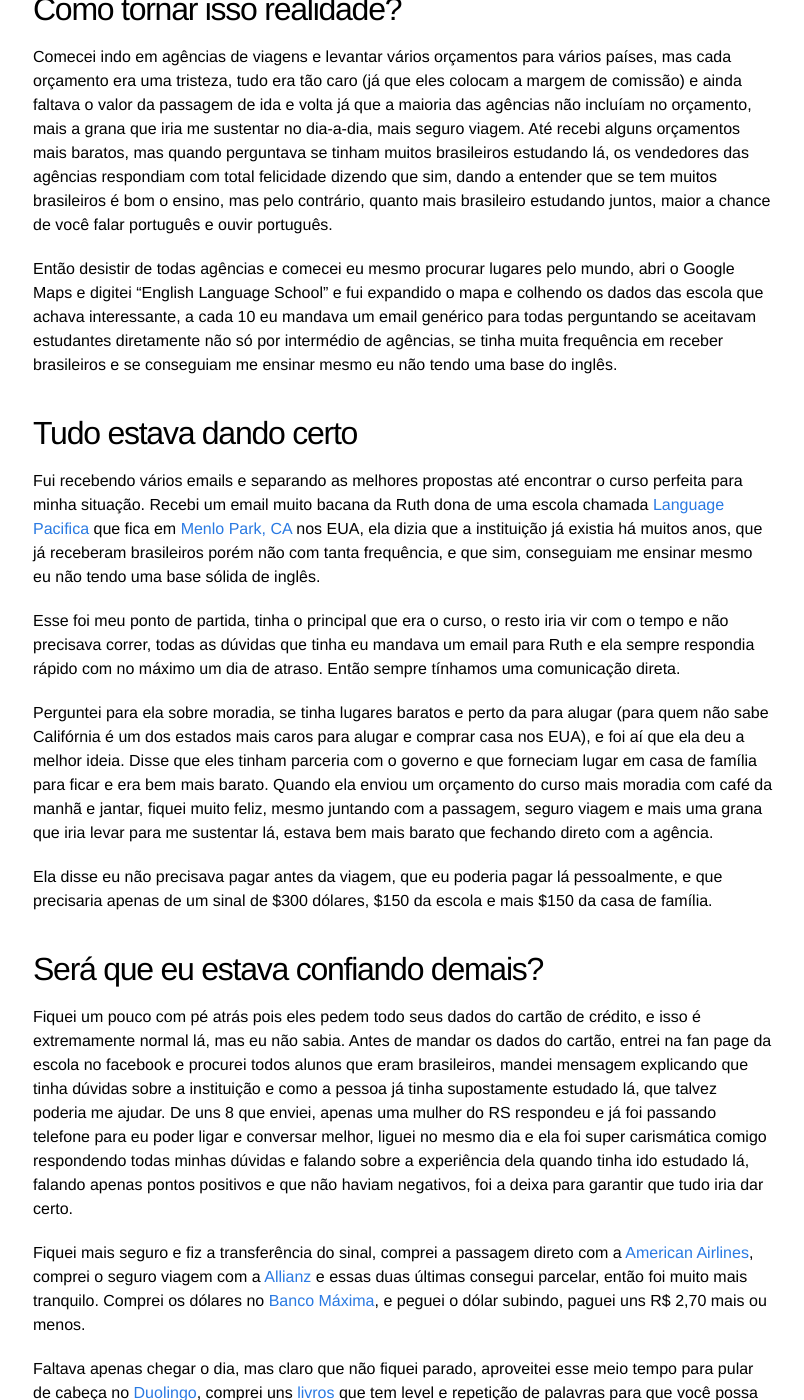
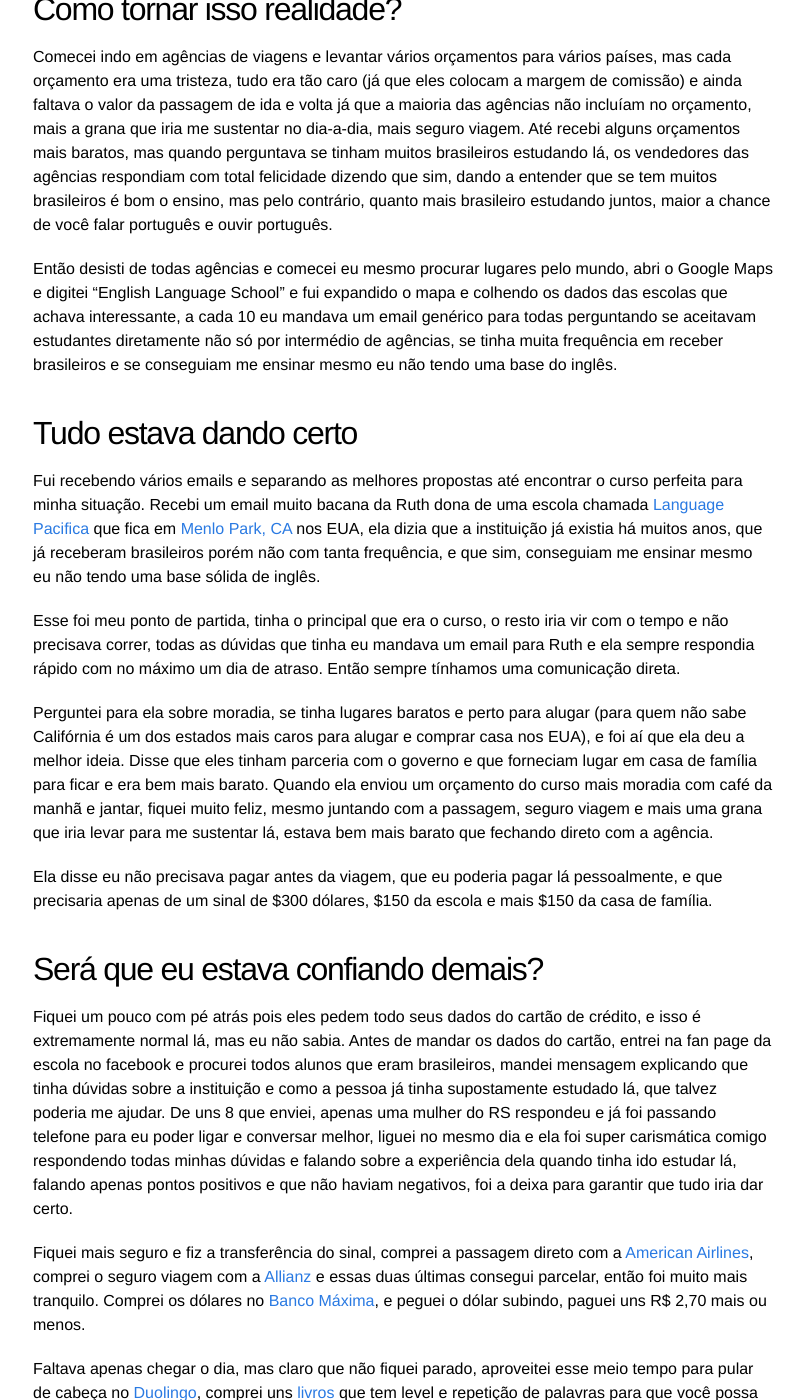
Before and after one commit to igorapa/igorapa.github.io, a Jekyll site: the page built from _posts/2015-05-24-fui-aprender-ingles.markdown, in a window 1280 px wide and 1400 px high, scrolled down 2016 px. Shown: the whole window, without its empty margins (237-1041 px from the left). Built offline with Jekyll 4.4.1, drawn with Linux system fonts in a browser that asks for light colours; nearby versions of some CDN libraries; comment, search, counter and statistics services are not loaded.

Commit message:
fix: bug in some words find by Juliana

```diff
--- a/_posts/2015-05-24-fui-aprender-ingles.markdown
+++ b/_posts/2015-05-24-fui-aprender-ingles.markdown
@@ -41,7 +41,7 @@ No começo toda minha família achou loucura pelo motivo de nunca ter feito ingl
 
 Comecei indo em agências de viagens e levantar vários orçamentos para vários países, mas cada orçamento era uma tristeza, tudo era tão caro (já que eles colocam a margem de comissão) e ainda faltava o valor da passagem de ida e volta já que a maioria das agências não incluíam no orçamento, mais a grana que iria me sustentar no dia-a-dia, mais seguro viagem. Até recebi alguns orçamentos mais baratos, mas quando perguntava se tinham muitos brasileiros estudando lá, os vendedores das agências respondiam com total felicidade dizendo que sim, dando a entender que se tem muitos brasileiros é bom o ensino, mas pelo contrário, quanto mais brasileiro estudando juntos, maior a chance de você falar português e ouvir português.
 
-Então desistir de todas agências e comecei eu mesmo procurar lugares pelo mundo, abri o Google Maps e digitei "English Language School" e fui expandido o mapa e colhendo os dados das escola que achava interessante, a cada 10 eu mandava um email genérico para todas perguntando se aceitavam estudantes diretamente não só por intermédio de agências, se tinha muita frequência em receber brasileiros e se conseguiam me ensinar mesmo eu não tendo uma base do inglês.
+Então desisti de todas agências e comecei eu mesmo procurar lugares pelo mundo, abri o Google Maps e digitei "English Language School" e fui expandido o mapa e colhendo os dados das escolas que achava interessante, a cada 10 eu mandava um email genérico para todas perguntando se aceitavam estudantes diretamente não só por intermédio de agências, se tinha muita frequência em receber brasileiros e se conseguiam me ensinar mesmo eu não tendo uma base do inglês.
 
 ## Tudo estava dando certo
 
@@ -49,13 +49,13 @@ Fui recebendo vários emails e separando as melhores propostas até encontrar o
 
 Esse foi meu ponto de partida, tinha o principal que era o curso, o resto iria vir com o tempo e não precisava correr, todas as dúvidas que tinha eu mandava um email para Ruth e ela sempre respondia rápido com no máximo um dia de atraso. Então sempre tínhamos uma comunicação direta.
 
-Perguntei para ela sobre moradia, se tinha lugares baratos e perto da para alugar (para quem não sabe Califórnia é um dos estados mais caros para alugar e comprar casa nos EUA), e foi aí que ela deu a melhor ideia. Disse que eles tinham parceria com o governo e que forneciam lugar em casa de família para ficar e era bem mais barato. Quando ela enviou um orçamento do curso mais moradia com café da manhã e jantar, fiquei muito feliz, mesmo juntando com a passagem, seguro viagem e mais uma grana que iria levar para me sustentar lá, estava bem mais barato que fechando direto com a agência.
+Perguntei para ela sobre moradia, se tinha lugares baratos e perto para alugar (para quem não sabe Califórnia é um dos estados mais caros para alugar e comprar casa nos EUA), e foi aí que ela deu a melhor ideia. Disse que eles tinham parceria com o governo e que forneciam lugar em casa de família para ficar e era bem mais barato. Quando ela enviou um orçamento do curso mais moradia com café da manhã e jantar, fiquei muito feliz, mesmo juntando com a passagem, seguro viagem e mais uma grana que iria levar para me sustentar lá, estava bem mais barato que fechando direto com a agência.
 
 Ela disse eu não precisava pagar antes da viagem, que eu poderia pagar lá pessoalmente, e que precisaria apenas de um sinal de $300 dólares, $150 da escola e mais $150 da casa de família.
 
 ## Será que eu estava confiando demais?
 
-Fiquei um pouco com pé atrás pois eles pedem todo seus dados do cartão de crédito, e isso é extremamente normal lá, mas eu não sabia. Antes de mandar os dados do cartão, entrei na fan page da escola no facebook e procurei todos alunos que eram brasileiros, mandei mensagem explicando que tinha dúvidas sobre a instituição e como a pessoa já tinha supostamente estudado lá, que talvez poderia me ajudar. De uns 8 que enviei, apenas uma mulher do RS respondeu e já foi passando telefone para eu poder ligar e conversar melhor, liguei no mesmo dia e ela foi super carismática comigo respondendo todas minhas dúvidas e falando sobre a experiência dela quando  tinha ido estudado lá, falando apenas pontos positivos e que não haviam negativos, foi a deixa para garantir que tudo iria dar certo.
+Fiquei um pouco com pé atrás pois eles pedem todo seus dados do cartão de crédito, e isso é extremamente normal lá, mas eu não sabia. Antes de mandar os dados do cartão, entrei na fan page da escola no facebook e procurei todos alunos que eram brasileiros, mandei mensagem explicando que tinha dúvidas sobre a instituição e como a pessoa já tinha supostamente estudado lá, que talvez poderia me ajudar. De uns 8 que enviei, apenas uma mulher do RS respondeu e já foi passando telefone para eu poder ligar e conversar melhor, liguei no mesmo dia e ela foi super carismática comigo respondendo todas minhas dúvidas e falando sobre a experiência dela quando  tinha ido estudar lá, falando apenas pontos positivos e que não haviam negativos, foi a deixa para garantir que tudo iria dar certo.
 
 Fiquei mais seguro e fiz a transferência do sinal, comprei a passagem direto com a [American Airlines](http://aa.com), comprei o seguro viagem com a [Allianz](http://www.allianz-assistance.com.br/) e essas duas últimas consegui parcelar, então foi muito mais tranquilo. Comprei os dólares no [Banco Máxima](http://www.maximacambio.com.br/), e peguei o dólar subindo, paguei uns R$ 2,70 mais ou menos.
 
```
